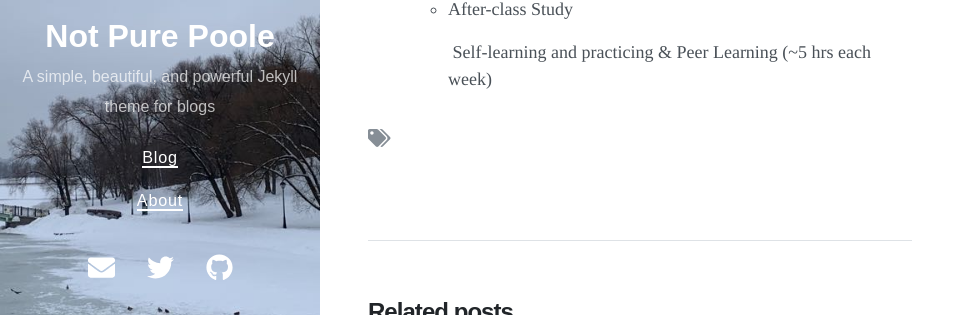
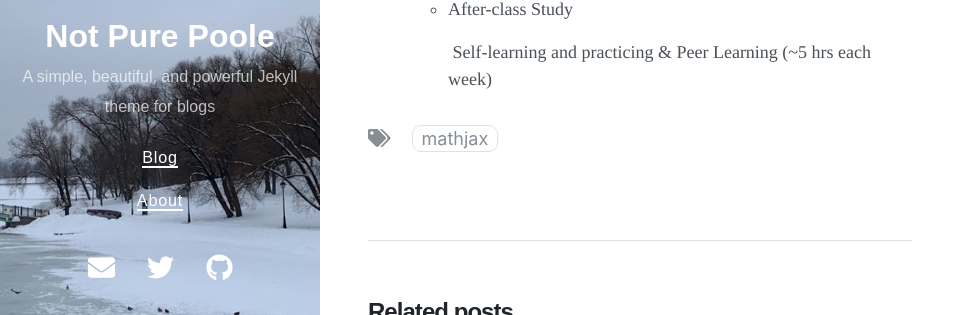
Before and after one commit to zhouziyi23/zhouziyi23.github.io, a Jekyll site: the page built from _posts/2024-09-18-Bioinformatics.md, in a window 1280 px wide and 900 px high, scrolled down 2938 px. Shown: the part 347-662 px from the top of the window, without its empty margins (0-972 px from the left). Built offline with Jekyll 4.4.1, drawn with Linux system fonts in a browser that asks for light colours; nearby versions of some CDN libraries.

Commit message:
Update 2024-09-18-Bioinformatics.md

```diff
--- a/_posts/2024-09-18-Bioinformatics.md
+++ b/_posts/2024-09-18-Bioinformatics.md
@@ -1,6 +1,8 @@
 ---
 layout: post
 title: Bioinformatics
+tags: mathjax
+math: true
 date: 20204-9-18 15:32 +0800
 ---
 
```
